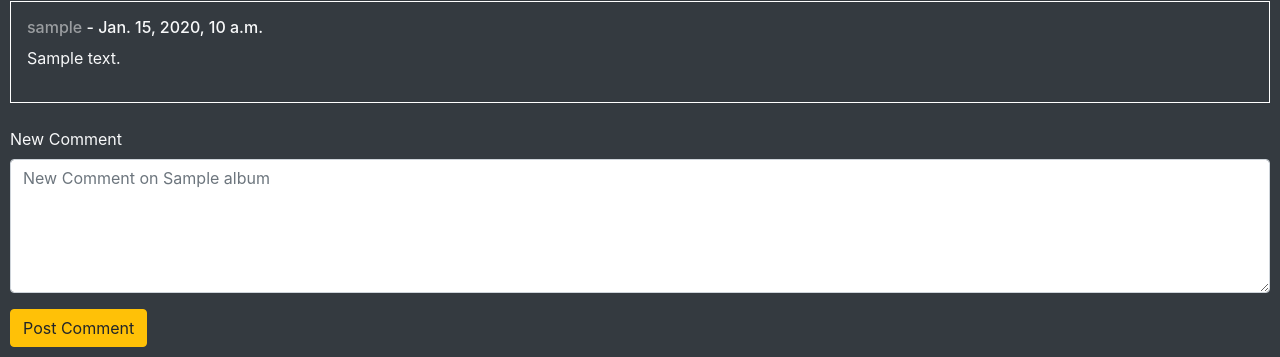
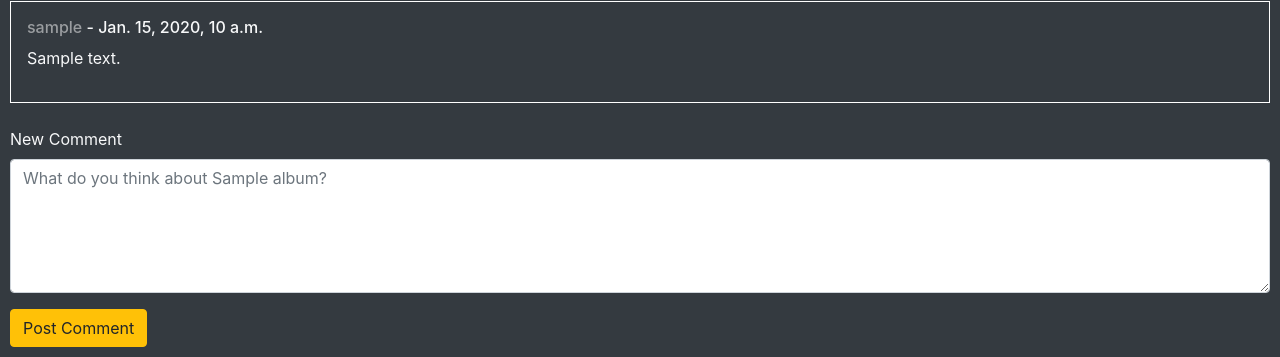
Before and after one commit to mrumiker/ebay-clone, a Django app: template auctions/templates/auctions/listing.html in a window 1280 px wide. Shown: the part 786-1143 px from the top of the page. Run offline with Django 3.2, Linux system fonts and the light colour scheme; a user stored in the database is signed in; tables that the repository leaves empty hold one stand-in row (values such as "Sample post"); the template is opened without the code that fills it: values that come from a table or form of the project are taken from there, most other values are stand-ins (such as "Sample title", 1, 10 or a date in 2020); grey boxes marked "Sample" are stand-in pictures; some libraries are stand-ins or nearby versions.

Commit message:
change Comment placeholder text

```diff
--- a/auctions/templates/auctions/layout.html
+++ b/auctions/templates/auctions/layout.html
@@ -73,7 +73,6 @@
             </div>
         </div>
     </nav>
-    <!-- <hr class="bg-light" /> -->
     <div style="padding: 10px;">
         {% if not user.is_authenticated and not no_prompt %}
         <div class="container-fluid d-flex justify-content-center">
--- a/auctions/templates/auctions/listing.html
+++ b/auctions/templates/auctions/listing.html
@@ -165,7 +165,7 @@
     <div class="form-group">
       <label for="comment-text">New Comment</label>
       <textarea class="form-control" name="text" id="id_text" cols="49" rows="5" maxlength="1024" required
-        placeholder="New Comment on {{album.title}}"></textarea>
+        placeholder="What do you think about {{album.title}}?"></textarea>
     </div>
     <input type="submit" class="btn btn-warning" value="Post Comment">
   </form>
```
